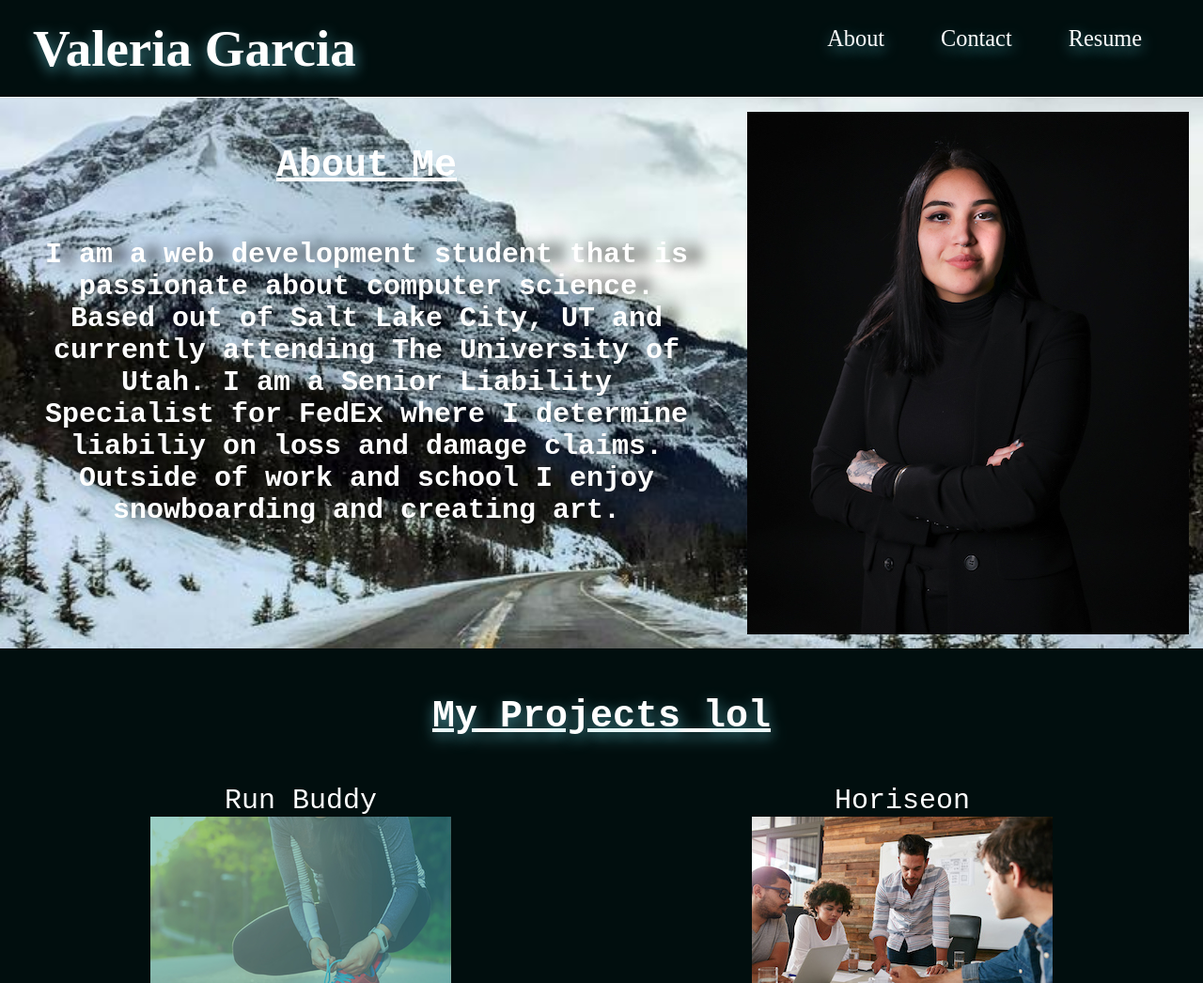
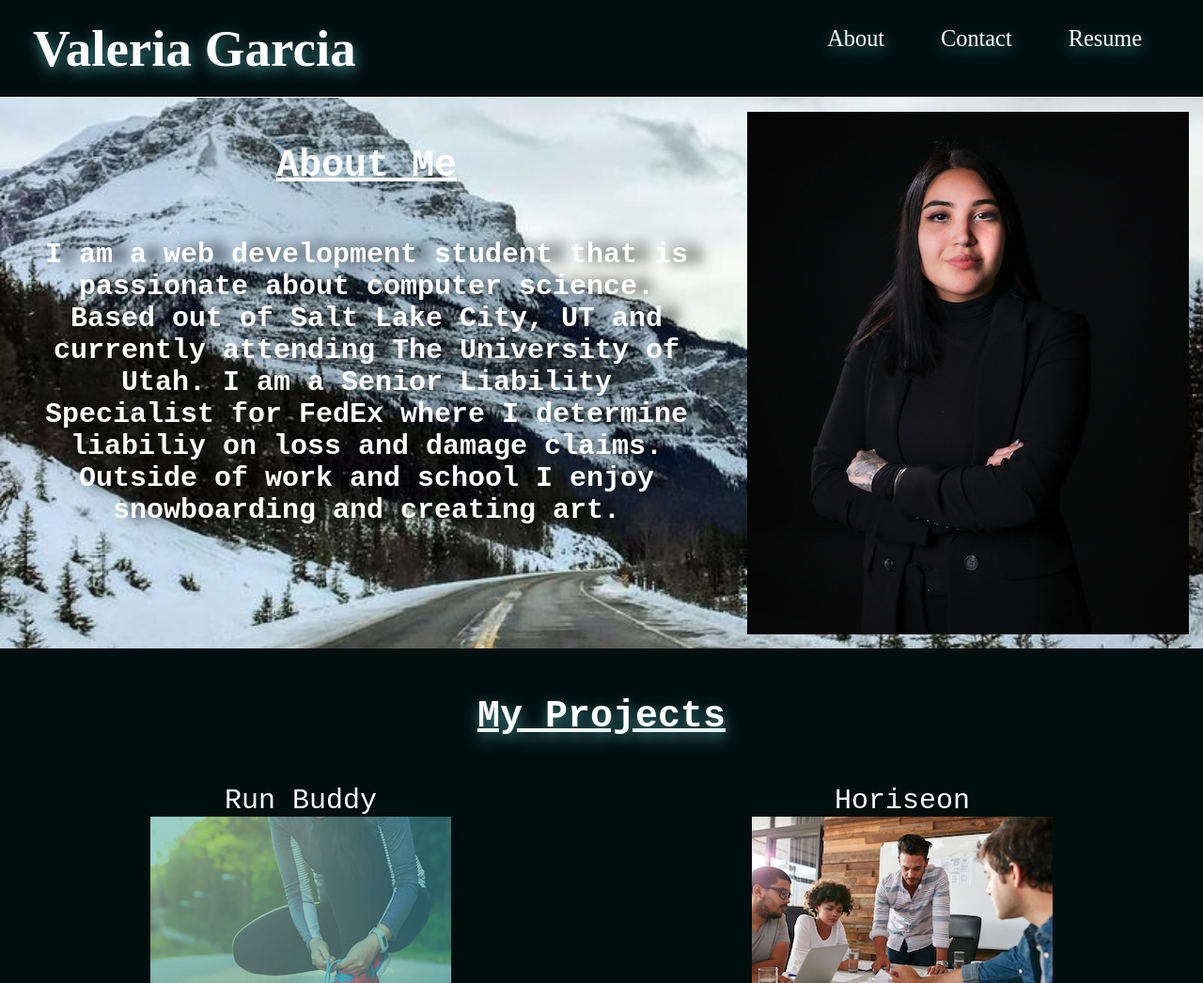
Before and after one commit to vhivestate/Portfolio, a plain HTML site: page index.html in a window 1280 px wide. Shown: the top 1046 px of the page at 94% size. Drawn offline with Linux system fonts and the light colour scheme.

Commit message:
delete text

```diff
--- a/index.html
+++ b/index.html
@@ -41,7 +41,7 @@
 
 <section class="projects">
     <h3>
-        My Projects lol
+        My Projects
     </h3>
     <div class="work-links">
         <div class="site-pic">
```
